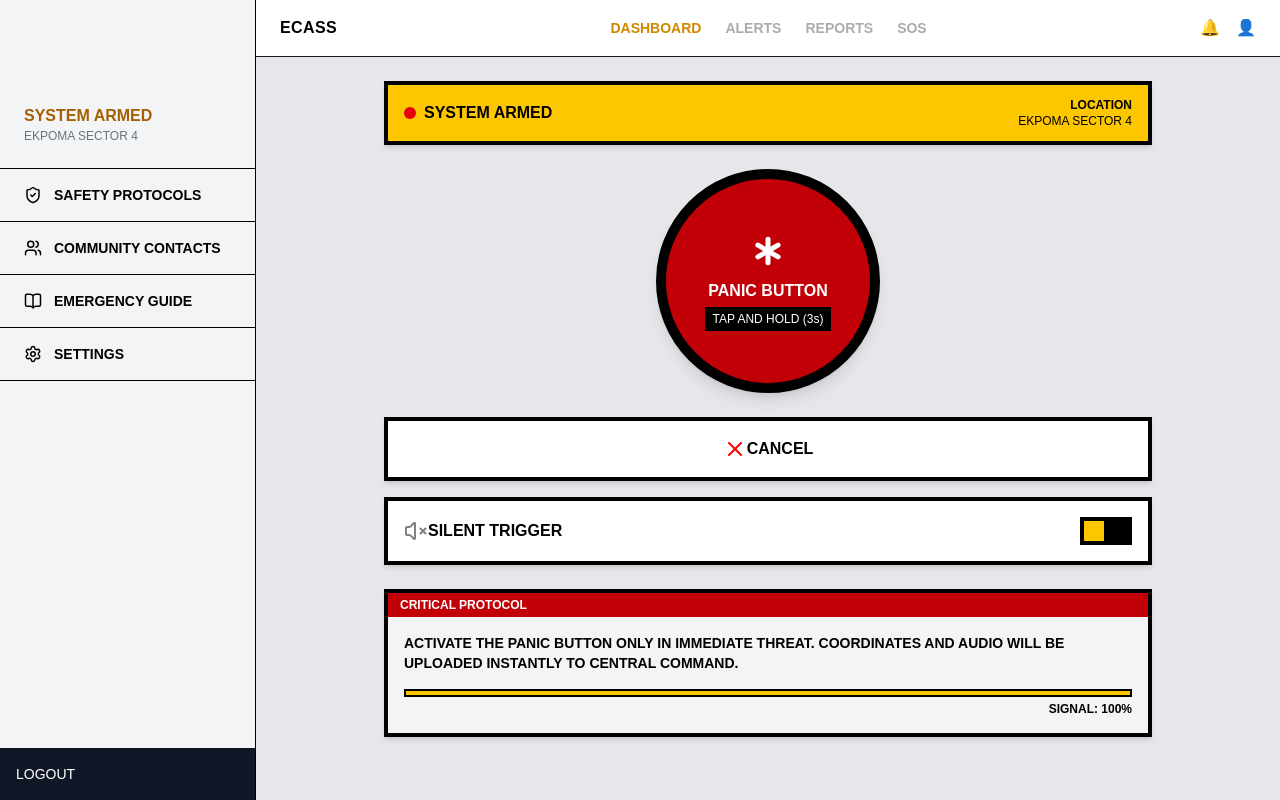
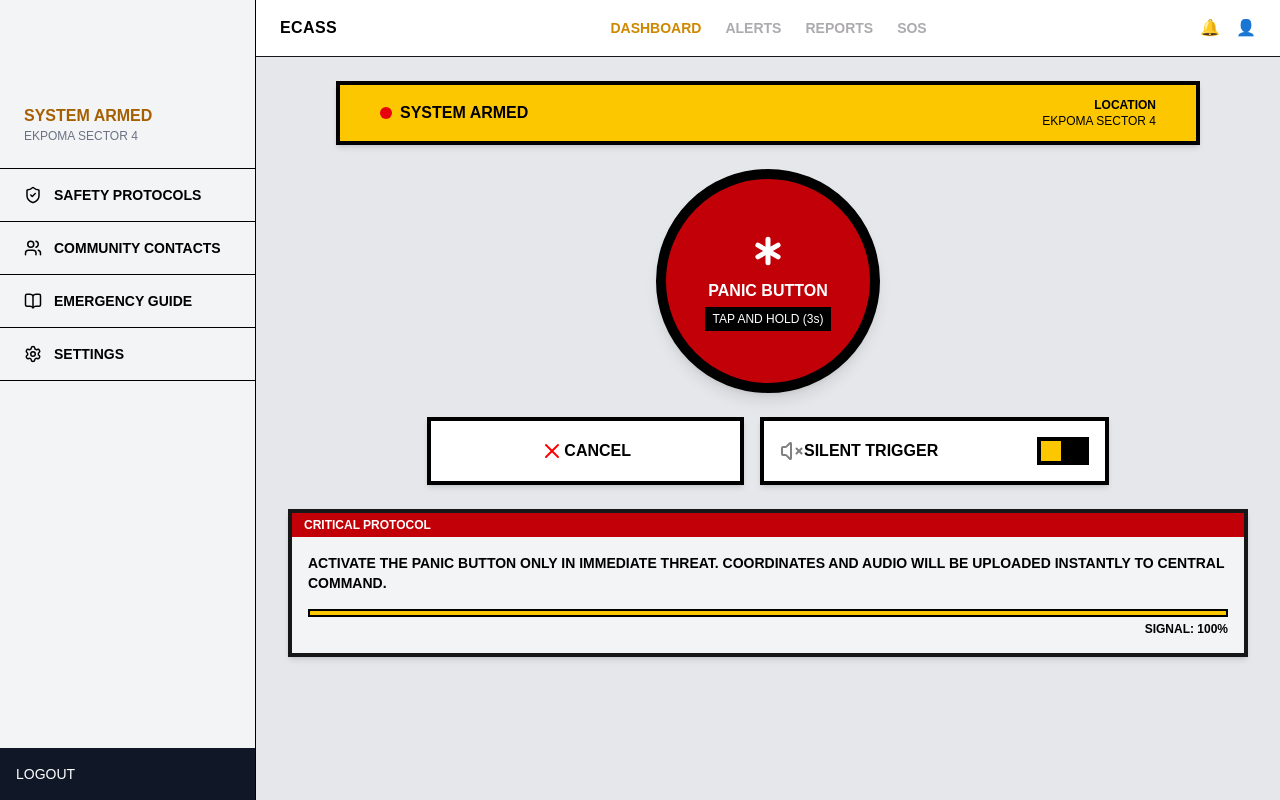
Before and after one commit to irorerejuliet/Ecass-webapp, a Next.js app: page / in a window 1280 px wide. Built offline with nearby package versions, Linux system fonts and the light colour scheme.

Commit message:
fixing navbar

```diff
--- a/src/app/page.tsx
+++ b/src/app/page.tsx
@@ -1,3 +1,4 @@
+"use client"
 import ControlPanel from "@/components/features/ControlPanel";
 import CriticalProtocol from "@/components/features/CriticalProtocol";
 import PanicButton from "@/components/features/PanicButton";
@@ -12,11 +13,11 @@ const page = () => {
       <Sidebar />
 
       <div className="flex-1 flex flex-col">
-        <Navbar/>
+        <Navbar />
 
-        <main className="flex flex-col items-center justify-start gap-6 p-6">
-          <StatusBanner/>
-          <PanicButton/>
+        <main className="flex flex-col items-center gap-6 py-6  px-6 lg:px-8 max-w-5xl w-full mx-auto">
+          <StatusBanner />
+          <PanicButton />
           <ControlPanel />
           <CriticalProtocol />
         </main>
--- a/src/components/features/ControlPanel.tsx
+++ b/src/components/features/ControlPanel.tsx
@@ -2,14 +2,14 @@ import { VolumeX, X } from "lucide-react";
 
 const ControlPanel = () => {
   return (
-    <div className="flex lg:flex-col flex-row gap-4 w-full max-w-3xl text-black font-bold">
-      <button className="flex-1 border-4 border-black py-4 bg-white shadow-md flex items-center justify-center">
+    <div className="flex flex-col lg:flex-row gap-4  text-black font-bold">
+      <button className="flex-1 border-4 border-black py-4 bg-white shadow-md flex items-center justify-center w-full lg:w-[415px]">
         <X color="red" size={24} />
         CANCEL
       </button>
 
       <div className="flex-1 border-4 border-black py-4 bg-white shadow-md flex items-center justify-between px-4">
-        <button className="flex items-center justify-center">
+        <button className="flex items-center justify-center ">
           <VolumeX color="gray" size={24} />
           <span>SILENT TRIGGER</span>
         </button>
--- a/src/components/features/CriticalProtocol.tsx
+++ b/src/components/features/CriticalProtocol.tsx
@@ -1,7 +1,7 @@
 
 const CriticalProtocol = () => {
   return (
-    <div className="w-full max-w-3xl border-4 border-black shadow-md">
+    <div className="border-4 shadow-md">
       <div className="bg-red-700 text-white text-xs px-3 py-1 font-bold">
         CRITICAL PROTOCOL
       </div>
--- a/src/components/features/StatusBanner.tsx
+++ b/src/components/features/StatusBanner.tsx
@@ -2,7 +2,7 @@
 
 const StatusBanner = () => {
   return (
-    <div className="w-full max-w-3xl bg-yellow-400 text-black border-4 border-black shadow-md flex justify-between px-4 py-3 ">
+    <div className=" bg-yellow-400 text-black border-4 border-black w-[764px] lg:w-[864px] shadow-md flex justify-between px-10 py-3">
       <div className="flex items-center gap-2 font-bold">
         <span className="w-3 h-3 bg-red-600 rounded-full"></span>
         SYSTEM ARMED
```
